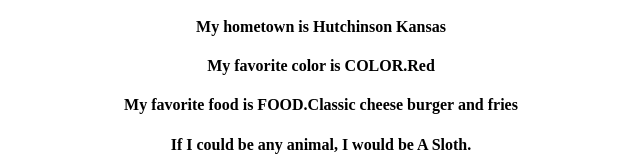
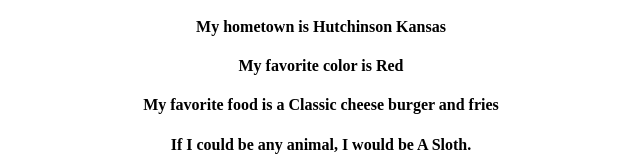
Before and after one commit to BrodySmith8026/Profile, a plain HTML site: page index.html in a window 1280 px wide. Shown: the part 173-337 px from the top of the page, without its empty margins (319-959 px from the left). Drawn offline with Linux system fonts and the light colour scheme.

Commit message:
removing a few typos

```diff
--- a/index.html
+++ b/index.html
@@ -12,8 +12,8 @@
 				<hr>
 				<h3>About Me:</h3>
 					<h4>My hometown is Hutchinson Kansas</h4>
-					<h4>My favorite color is COLOR.Red</h4>
-					<h4>My favorite food is FOOD.Classic cheese burger and fries</h4>
+					<h4>My favorite color is Red</h4>
+					<h4>My favorite food is a Classic cheese burger and fries</h4>
 					<h4>If I could be any animal, I would be A Sloth.</h4>
 			</div>
 		  </body>
```
